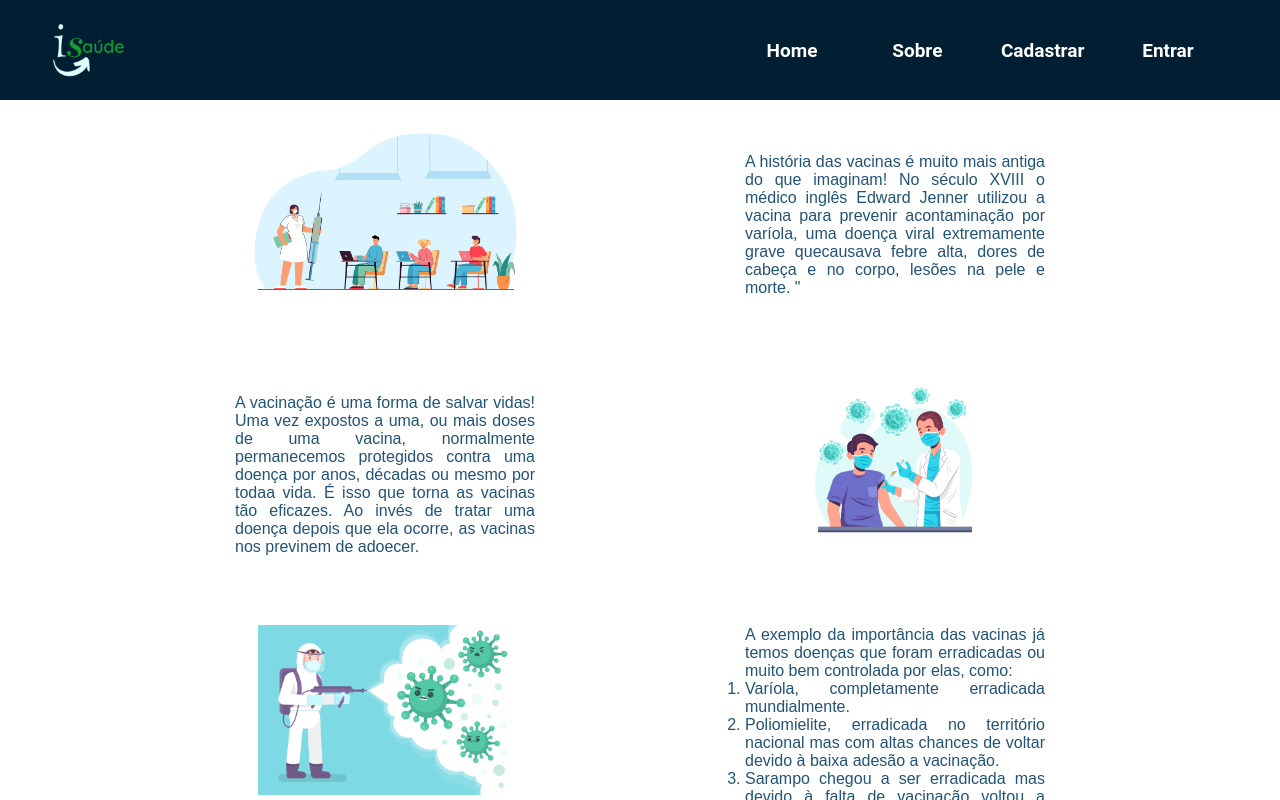
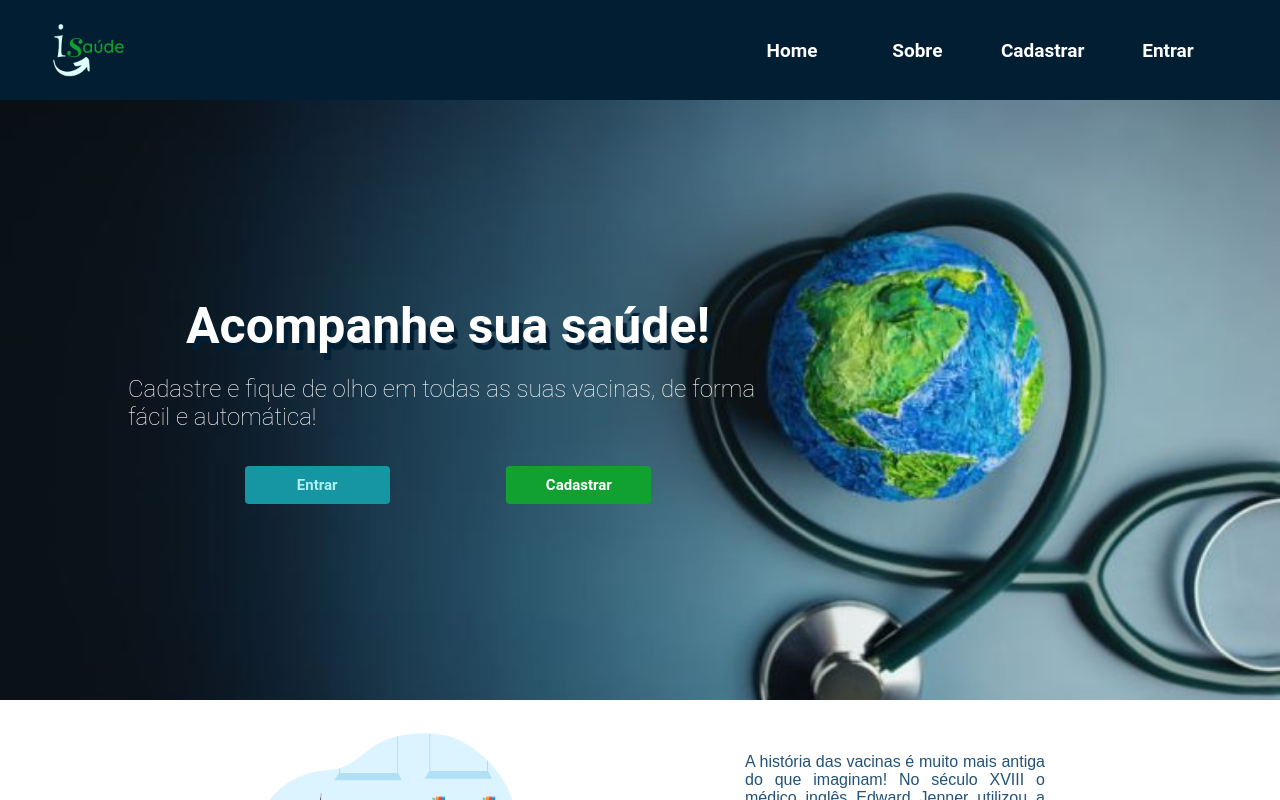
Before and after one commit to lufelipe12/isaude-app, a React (Create React App) app: page / in a window 1280 px wide. Shown: the top 800 px of the page. Built offline with nearby package versions, Linux system fonts and the light colour scheme.

Commit message:
styles: styled head in home page

```diff
--- a/src/pages/Home/index.jsx
+++ b/src/pages/Home/index.jsx
@@ -1,7 +1,14 @@
 import Header from "../../components/Header"
 import Footer from "../../components/Footer"
-import {Container} from "./styles"
+import {
+  Container,
+  HeadSection,
+  HeadBackground,
+  HeadContent,
+  ButtonsContainer,
+} from "./styles"
 import Curiosidades from "../../components/Curiosidades"
+import Button from "../../components/Button"
 
 import historyImg from "../../assets/history.jpg"
 import importanceImg from "../../assets/importance.jpg"
@@ -11,6 +18,20 @@ const Home = () => {
   return (
     <Container>
       <Header />
+      <HeadSection>
+        <HeadContent>
+          <h1>Acompanhe sua saúde! </h1>
+          <h2>
+            Cadastre e fique de olho em todas as suas vacinas, de forma fácil e
+            automática!
+          </h2>
+          <ButtonsContainer>
+            <Button colorType="primary"> Entrar </Button>
+            <Button colorType="secondary"> Cadastrar </Button>
+          </ButtonsContainer>
+        </HeadContent>
+        <HeadBackground />
+      </HeadSection>
       <Curiosidades img={historyImg} imageFirst>
         A história das vacinas é muito mais antiga do que imaginam! No século
         XVIII o médico inglês Edward Jenner utilizou a vacina para prevenir
--- a/src/pages/Home/styles.js
+++ b/src/pages/Home/styles.js
@@ -1,29 +1,93 @@
 import styled from "styled-components"
+import background from "../../assets/background.jpeg"
 
 export const Container = styled.div`
-    section{
-        display:flex;
-        flex-direction:column;
-        align-items:center;
-        justify-content:center;
-        width:100%;
+  section {
+    display: flex;
+    flex-direction: column;
+    align-items: center;
+    justify-content: center;
+    width: 100%;
+  }
+
+  .BeginSection {
+    padding: 200px;
+    justify-content: space-around;
+    height: calc(100vh - 100px);
+    background-color: var(--dark-blue);
+    color: #fff;
+    font-size: 36px;
+    font-weight: 700;
+    p {
+      margin: 50px;
     }
+  }
 
-    .BeginSection{
-        padding:200px;
-        justify-content:space-around;
-        height:calc(100vh - 100px);
-        background-color:var(--dark-blue);
-        color:#FFF;
-        font-size:36px;
-        font-weight:700;
-        p{
-            margin:50px
-        }
+  .CarouselSection {
+    height: 600px;
+    background-color: var(--light-blue-2);
+  }
+`
+
+export const HeadSection = styled.div`
+  background: url(${background});
+  background-repeat: no-repeat;
+  background-size: cover;
+  color: white;
+  height: 600px;
+  object-fit: contain;
+  display: flex;
+  flex-direction: row;
+  justify-content: center;
+  align-items: center;
+
+  h1 {
+    text-shadow: 4px 7px 1px #021e33;
+  }
+`
+export const HeadBackground = styled.div`
+  display: none;
+
+  @media (min-width: 768px) {
+    display: inline-block;
+    height: 100%;
+    width: 30%;
+    background: transparent;
+  }
+`
+
+export const HeadContent = styled.div`
+  display: flex;
+  flex-direction: column;
+  justify-content: center;
+  align-items: center;
+  width: 50%;
+
+  h1 {
+    margin-bottom: 20px;
+    font-size: 50px;
+  }
+
+  h2 {
+    font-weight: 200;
+    width: 125%;
+    @media (min-width: 768px) {
+      width: 100%;
     }
+  }
+`
 
-    .CarouselSection{
-        height:600px;
-        background-color:var(--light-blue-2);
-    }
+export const ButtonsContainer = styled.div`
+  display: flex;
+  flex-wrap: wrap;
+  padding-top: 20px;
+
+  width: 100%;
+  justify-content: space-evenly;
+
+  div {
+    width: 70%;
+    padding-top: 15px;
+    max-width: 145px;
+  }
 `
```
Also changed, not shown: src/assets/background.jpeg (added).
